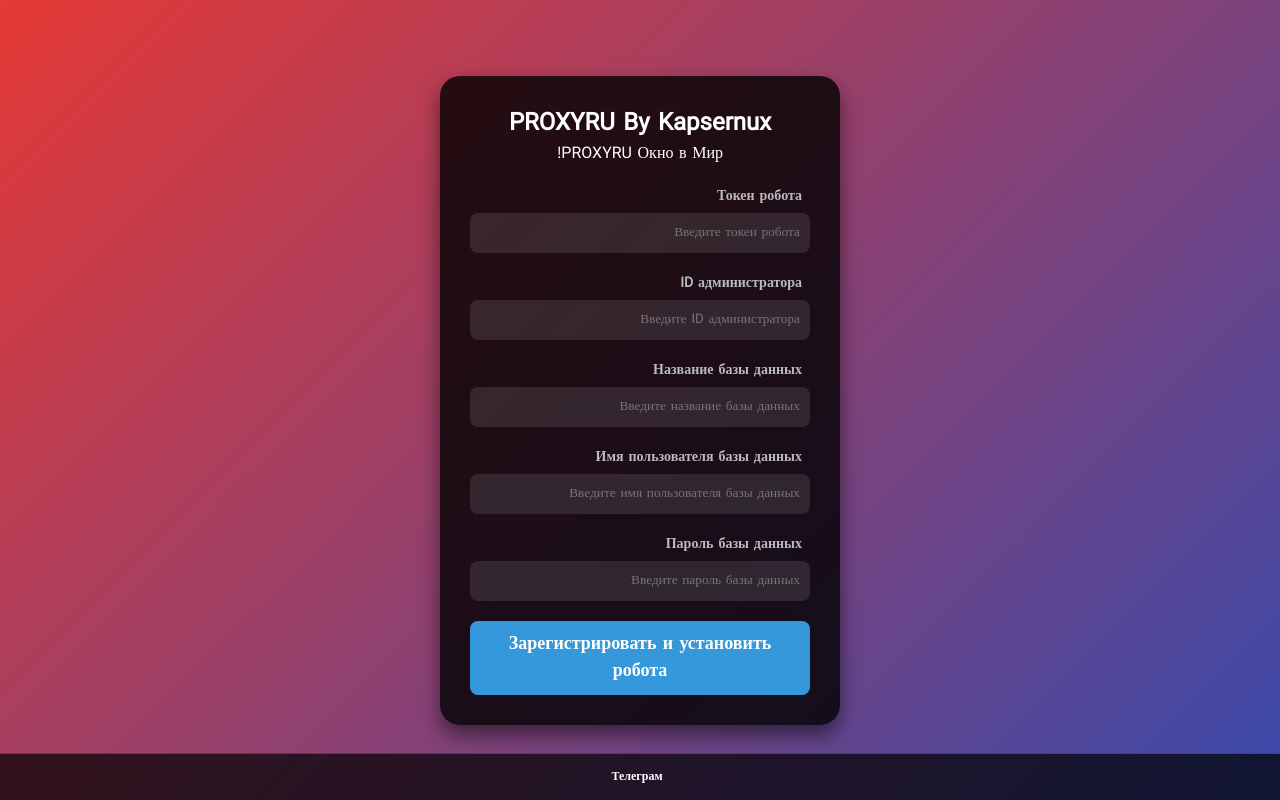
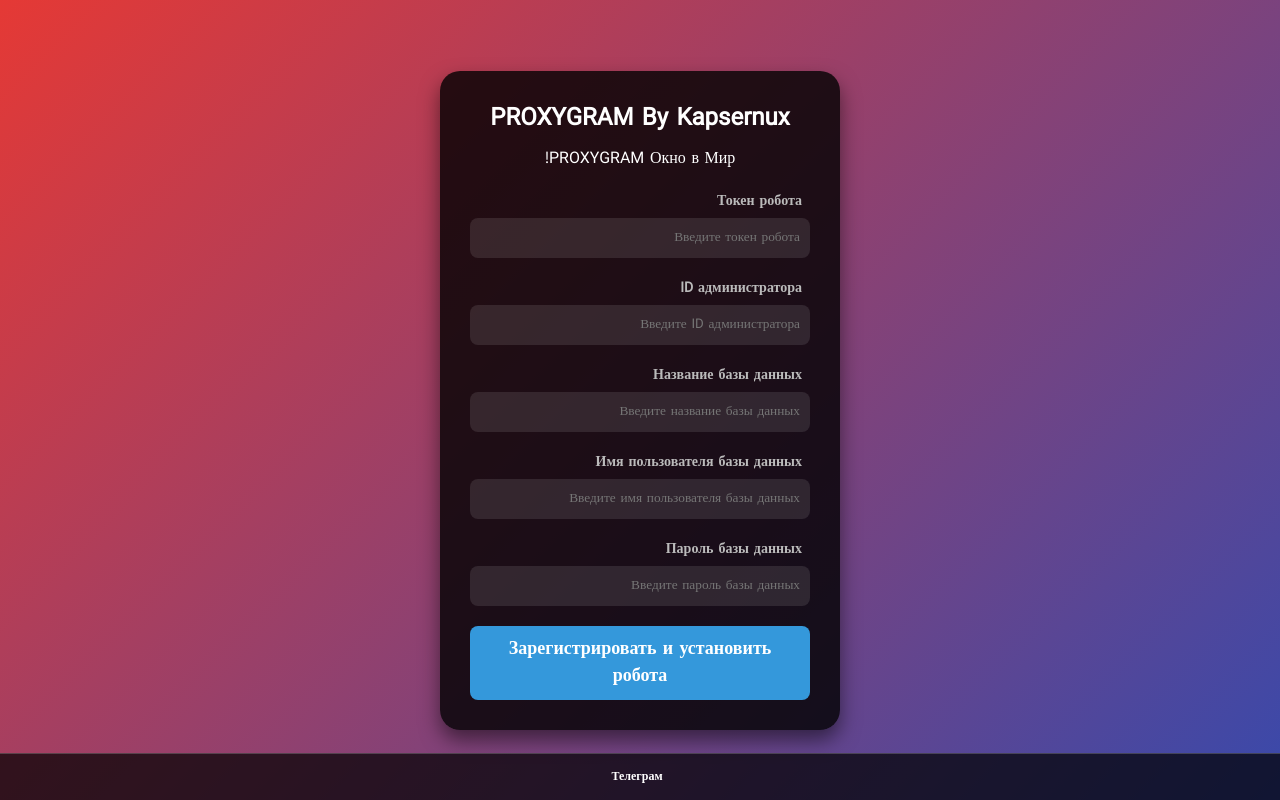
Before and after one commit to kaspernux/PROXYRU, a PHP site: page /install/install.html in a window 1280 px wide. Run offline with PHP 8.4, Linux system fonts and the light colour scheme.

Commit message:
modified:   README.md 	modified:   index.php 	modified:   install/install.html 	modified:   kaspernux.sh

```diff
--- a/index.php
+++ b/index.php
@@ -2677,7 +2677,7 @@
 }
 
 /**
-* Project name: PROXYRU
+* Project name: PROXYGRAM
 * Channel: @Proxygram
 * Bot: @Proxygram_bot
 * Support: @Proxygram_Supp
--- a/install/install.html
+++ b/install/install.html
@@ -4,13 +4,13 @@
     <meta charset="UTF-8">
     <meta name="viewport" content="width=device-width, initial-scale=1.0">
     <link rel="stylesheet" href="style.css">
-    <title>Proxygram | Proxygram Панель</title>
+    <title>PROXYGRAM | PROXYGRAM BY KASPERNUX</title>
 </head>
 <body>
     <div class="container">
         <div class="install-card">
-            <h2 class="Proxygram-panel ">PROXYRU By Kapsernux </h2>
-            <p class="tagline">PROXYRU Окно в Мир!</p>
+            <h2 class="proxygram-panel ">PROXYGRAM By Kapsernux </h2>
+            <p class="tagline">PROXYGRAM Окно в Мир!</p>
             <form action="install.php" method="POST" class="form">
                 <div class="form-group">
                     <label for="token"><i class="fas fa-key"></i> Токен робота</label>
```
Also changed, not shown: README.md, 1 other file.
